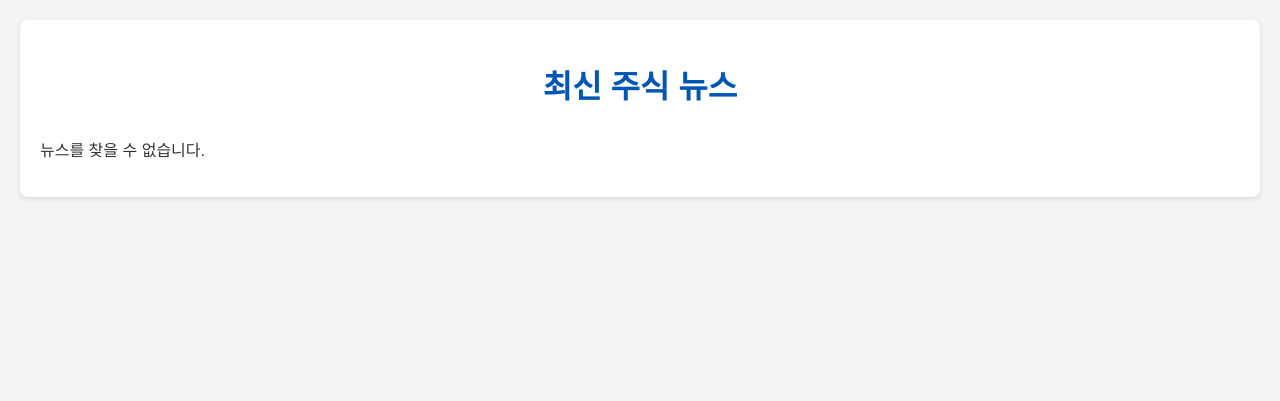
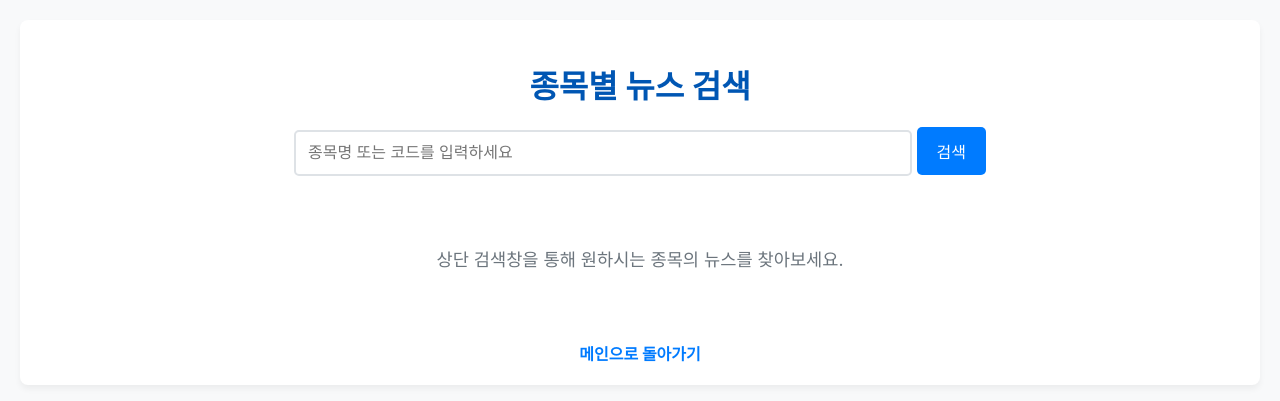
Before and after one commit to OBaeksoon/stock-trading-system-Kiwoom-rest-api-AI-coding-test, a PHP site: page /display_stock_news.php in a window 1280 px wide. Shown: the top 401 px of the page. Run offline with PHP 8.4, Linux system fonts and the light colour scheme; data that the repository does not hold is empty.

Commit message:
feat: 종목별 뉴스 검색 기능 추가

```diff
--- a/display_stock_news.php
+++ b/display_stock_news.php
@@ -14,32 +14,54 @@ $db_password = $config['DB']['PASSWORD'];
 $db_name = $config['DB']['DATABASE'];
 $db_port = $config['DB']['PORT'];
 
-// MySQLi 객체 생성
 $conn = new mysqli($db_host, $db_user, $db_password, $db_name, $db_port);
 
-// 연결 확인
 if ($conn->connect_error) {
     die("Connection failed: " . $conn->connect_error);
 }
 
-// 뉴스 데이터 가져오기
-$sql = "SELECT sn.stock_code, sd.stock_name, sn.title, sn.link, sn.description, sn.pub_date
-        FROM stock_news sn
-        JOIN stock_details sd ON sn.stock_code = sd.stock_code
-        ORDER BY sn.pub_date DESC LIMIT 100"; // 최신 뉴스 100개
-$result = $conn->query($sql);
+// 검색어 처리
+$search_query = isset($_GET['search_query']) ? $_GET['search_query'] : '';
+$news_list = [];
 
+if (!empty($search_query)) {
+    $search_term = "%" . $conn->real_escape_string($search_query) . "%";
+
+    $sql = "SELECT sn.stock_code, sd.stock_name, sn.title, sn.link, sn.description, sn.pub_date
+            FROM stock_news sn
+            JOIN stock_details sd ON sn.stock_code = sd.stock_code
+            WHERE sd.stock_name LIKE ? OR sn.stock_code LIKE ?
+            ORDER BY sn.pub_date DESC LIMIT 100";
+
+    $stmt = $conn->prepare($sql);
+    $stmt->bind_param("ss", $search_term, $search_term);
+    $stmt->execute();
+    $result = $stmt->get_result();
+
+    if ($result->num_rows > 0) {
+        while($row = $result->fetch_assoc()) {
+            $news_list[] = $row;
+        }
+    }
+    $stmt->close();
+}
+$conn->close();
 ?>
 <!DOCTYPE html>
 <html lang="ko">
 <head>
     <meta charset="UTF-8">
     <meta name="viewport" content="width=device-width, initial-scale=1.0">
-    <title>주식 뉴스</title>
+    <title>종목별 뉴스 검색</title>
     <style>
-        body { font-family: Arial, sans-serif; margin: 20px; background-color: #f4f4f4; color: #333; }
-        .container { max-width: 1200px; margin: auto; background: #fff; padding: 20px; border-radius: 8px; box-shadow: 0 2px 4px rgba(0,0,0,0.1); }
-        h1 { color: #0056b3; text-align: center; margin-bottom: 30px; }
+        body { font-family: -apple-system, BlinkMacSystemFont, "Segoe UI", Roboto, "Helvetica Neue", Arial, sans-serif; margin: 20px; background-color: #f8f9fa; color: #333; }
+        .container { max-width: 1200px; margin: auto; background: #fff; padding: 20px 30px; border-radius: 8px; box-shadow: 0 4px 6px rgba(0,0,0,0.05); }
+        h1 { color: #0056b3; text-align: center; margin-bottom: 20px; }
+        .search-form { text-align: center; margin-bottom: 30px; }
+        .search-form input[type="text"] { width: 50%; padding: 12px; font-size: 16px; border: 2px solid #dee2e6; border-radius: 5px; transition: border-color 0.2s; }
+        .search-form input[type="text"]:focus { border-color: #007bff; outline: none; }
+        .search-form input[type="submit"] { padding: 12px 20px; font-size: 16px; background-color: #007bff; color: white; border: none; border-radius: 5px; cursor: pointer; transition: background-color 0.2s; }
+        .search-form input[type="submit"]:hover { background-color: #0056b3; }
         .news-item { border-bottom: 1px solid #eee; padding: 15px 0; }
         .news-item:last-child { border-bottom: none; }
         .news-title { font-size: 1.2em; font-weight: bold; margin-bottom: 5px; }
@@ -48,25 +70,38 @@ $result = $conn->query($sql);
         .news-meta { font-size: 0.9em; color: #666; margin-bottom: 10px; }
         .news-description { font-size: 1em; line-height: 1.6; color: #555; }
         .stock-info { font-weight: bold; color: #28a745; margin-right: 10px; }
+        .message { text-align: center; color: #6c757d; font-size: 1.1em; padding: 40px 0; }
+        .home-link { display: block; text-align: center; margin-top: 30px; text-decoration: none; color: #007bff; font-weight: bold; }
     </style>
 </head>
 <body>
     <div class="container">
-        <h1>최신 주식 뉴스</h1>
-        <?php
-        if ($result->num_rows > 0) {
-            while($row = $result->fetch_assoc()) {
-                echo "<div class=\"news-item\">";
-                echo "<div class=\"news-meta\"><span class=\"stock-info\">" . htmlspecialchars($row['stock_name']) . " (" . htmlspecialchars($row['stock_code']) . ")</span>" . htmlspecialchars($row['pub_date']) . "</div>";
-                echo "<div class=\"news-title\"><a href=\"" . htmlspecialchars($row['link']) . "\" target=\"_blank\">" . htmlspecialchars($row['title']) . "</a></div>";
-                echo "<div class=\"news-description\">" . htmlspecialchars($row['description']) . "</div>";
-                echo "</div>";
-            }
-        } else {
-            echo "<p>뉴스를 찾을 수 없습니다.</p>";
-        }
-        $conn->close();
-        ?>
+        <h1>종목별 뉴스 검색</h1>
+        <div class="search-form">
+            <form action="" method="GET">
+                <input type="text" name="search_query" placeholder="종목명 또는 코드를 입력하세요" value="<?php echo htmlspecialchars($search_query); ?>">
+                <input type="submit" value="검색">
+            </form>
+        </div>
+
+        <?php if (!empty($search_query)): ?>
+            <h2>'<?php echo htmlspecialchars($search_query); ?>'에 대한 검색 결과</h2>
+            <?php if (!empty($news_list)): ?>
+                <?php foreach ($news_list as $row): ?>
+                    <div class="news-item">
+                        <div class="news-meta"><span class="stock-info"><?php echo htmlspecialchars($row['stock_name']); ?> (<?php echo htmlspecialchars($row['stock_code']); ?>)</span><?php echo htmlspecialchars($row['pub_date']); ?></div>
+                        <div class="news-title"><a href="<?php echo htmlspecialchars($row['link']); ?>" target="_blank"><?php echo htmlspecialchars($row['title']); ?></a></div>
+                        <div class="news-description"><?php echo htmlspecialchars($row['description']); ?></div>
+                    </div>
+                <?php endforeach; ?>
+            <?php else: ?>
+                <p class="message">해당 종목에 대한 뉴스를 찾을 수 없습니다.</p>
+            <?php endif; ?>
+        <?php else: ?>
+            <p class="message">상단 검색창을 통해 원하시는 종목의 뉴스를 찾아보세요.</p>
+        <?php endif; ?>
+
+        <a href="index.php" class="home-link">메인으로 돌아가기</a>
     </div>
 </body>
 </html>
```
